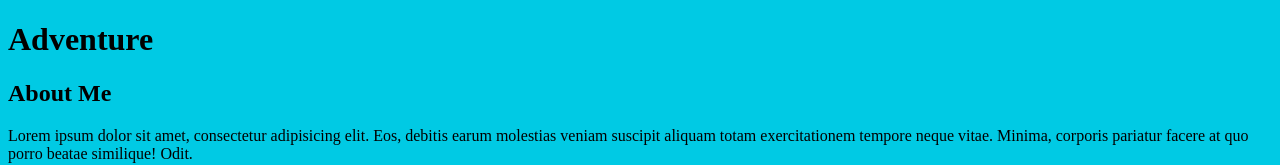
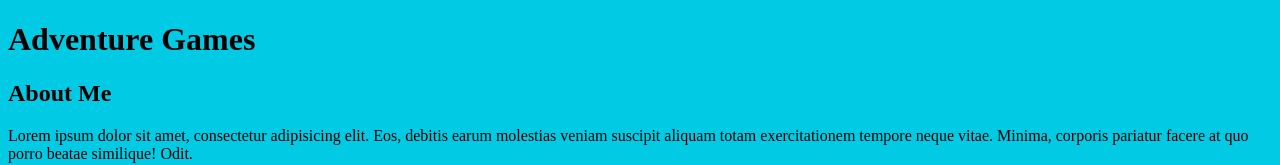
Before and after one commit to wisestme/UdacityGitCourse, a plain HTML site: page index.html in a window 1280 px wide. Shown: the top 165 px of the page. Drawn offline with Linux system fonts and the light colour scheme.

Commit message:
change header name again

```diff
--- a/index.html
+++ b/index.html
@@ -10,7 +10,7 @@
 <body>
 
     <header>
-        <h1>Adventure</h1>
+        <h1>Adventure Games</h1>
     </header>
 
     <div class="container">
```
